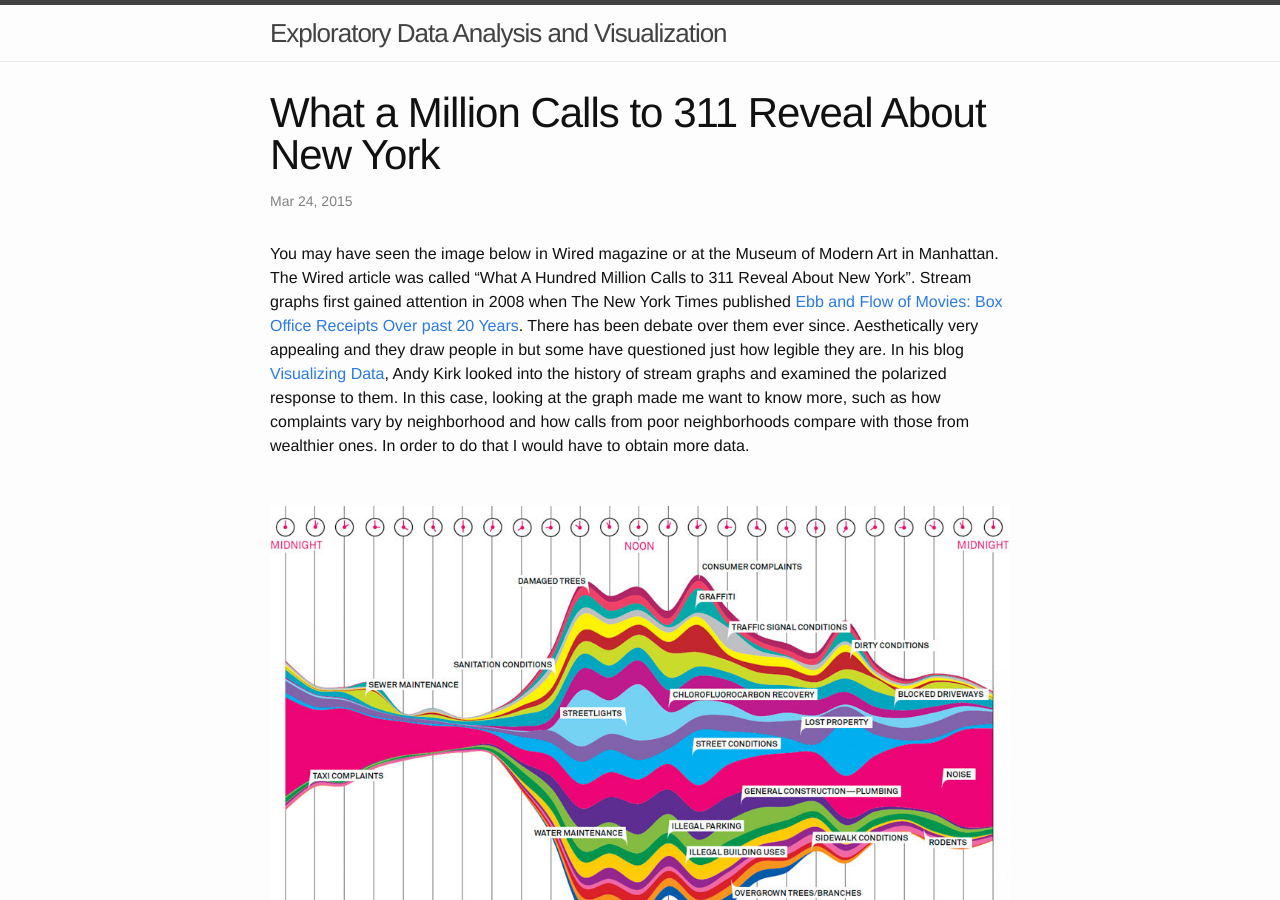
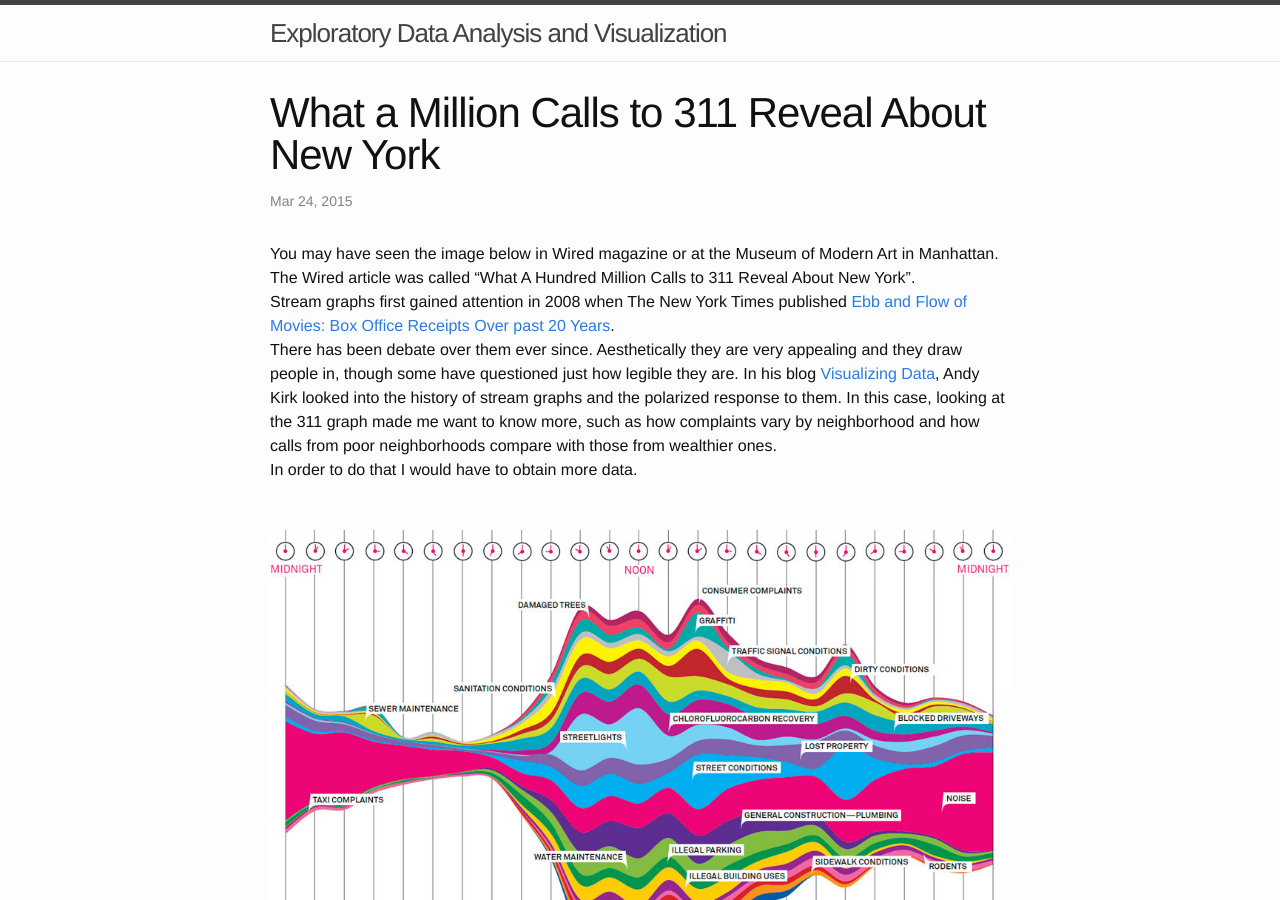
Before and after one commit to jcp1016/jcp1016.github.io, a Jekyll site: the page built from _posts/2015-03-24-nyc-311.md, in a window 1280 px wide and 900 px high. Built offline with Jekyll 4.4.1, drawn with Linux system fonts in a browser that asks for light colours.

Commit message:
edit post

```diff
--- a/_posts/2015-03-24-nyc-311.md
+++ b/_posts/2015-03-24-nyc-311.md
@@ -4,8 +4,11 @@ title:  "What a Million Calls to 311 Reveal About New York"
 date:   2015-03-24 14:23:00
 categories: data analysis nyc 311
 ---
-You may have seen the image below in Wired magazine or at the Museum of Modern Art in Manhattan.  The Wired article was called "What A Hundred Million Calls to 311 Reveal About New York".  Stream graphs first gained attention in 2008 when The New York Times published [Ebb and Flow of Movies:  Box Office Receipts Over past 20 Years](http://www.nytimes.com/interactive/2008/02/23/movies/20080223_REVENUE_GRAPHIC.html).  There has been debate over them ever since.  Aesthetically very appealing and
-they draw people in but some have questioned just how legible they are.  In his blog [Visualizing Data](http://www.visualisingdata.com/index.php/2010/08/making-sense-of-streamgraphs/), Andy Kirk looked into the history of stream graphs and examined the polarized response to them.  In this case, looking at the graph made me want to know more, such as how complaints vary by neighborhood and how calls from poor neighborhoods compare with those from wealthier ones.   In order to do that I would have to obtain more data.
+You may have seen the image below in Wired magazine or at the Museum of Modern Art in Manhattan.  The Wired article was called "What A Hundred Million Calls to 311 Reveal About New York".
+Stream graphs first gained attention in 2008 when The New York Times published [Ebb and Flow of Movies:  Box Office Receipts Over past 20 Years](http://www.nytimes.com/interactive/2008/02/23/movies/20080223_REVENUE_GRAPHIC.html).
+There has been debate over them ever since.  Aesthetically they are very appealing and they draw people in, though some have questioned just how legible they are.  In his blog [Visualizing Data](http://www.visualisingdata.com/index.php/2010/08/making-sense-of-streamgraphs/),
+Andy Kirk looked into the history of stream graphs and the polarized response to them.  In this case, looking at the 311 graph made me want to know more, such as how complaints vary by neighborhood and how calls from poor neighborhoods compare with those from wealthier ones.
+In order to do that I would have to obtain more data.
 <br /><br />
 ![Wired image]({{ site.baseurl }}/assets/wired311.jpg)
 <br /><br />
```
